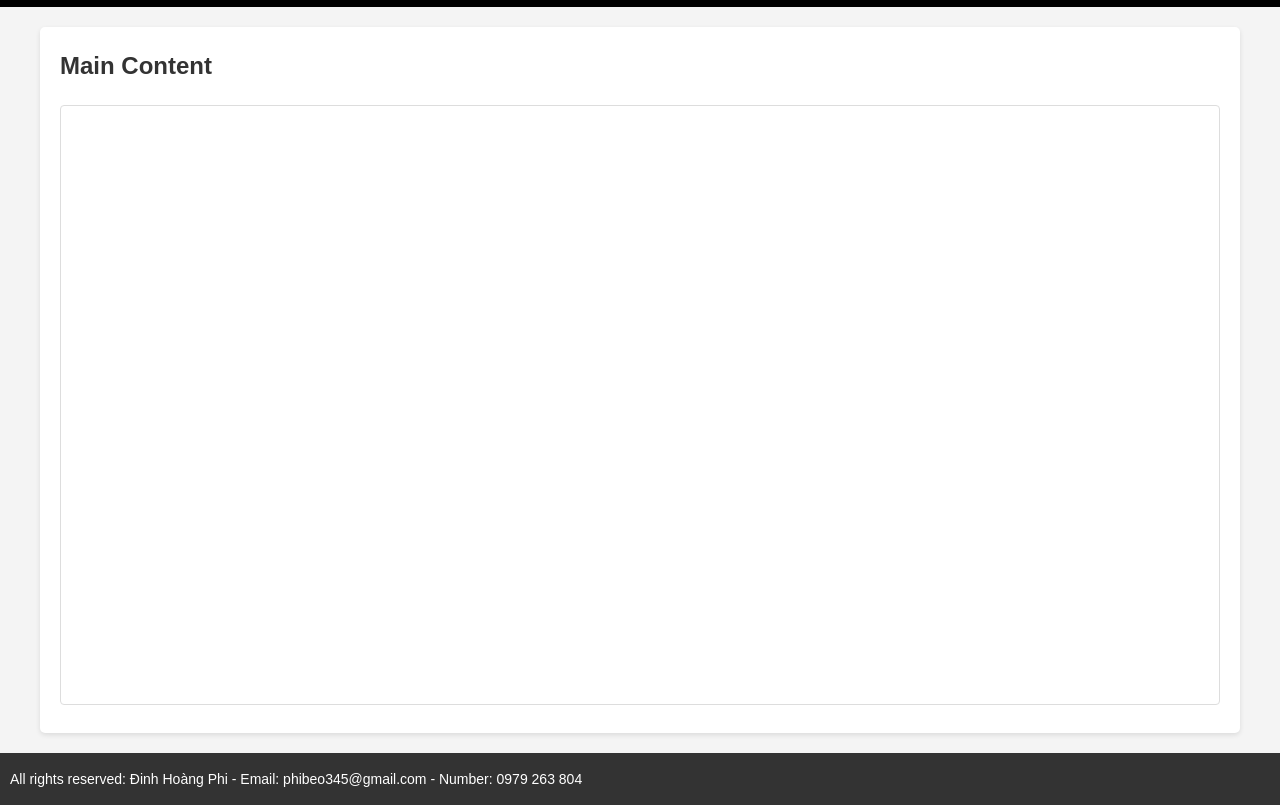
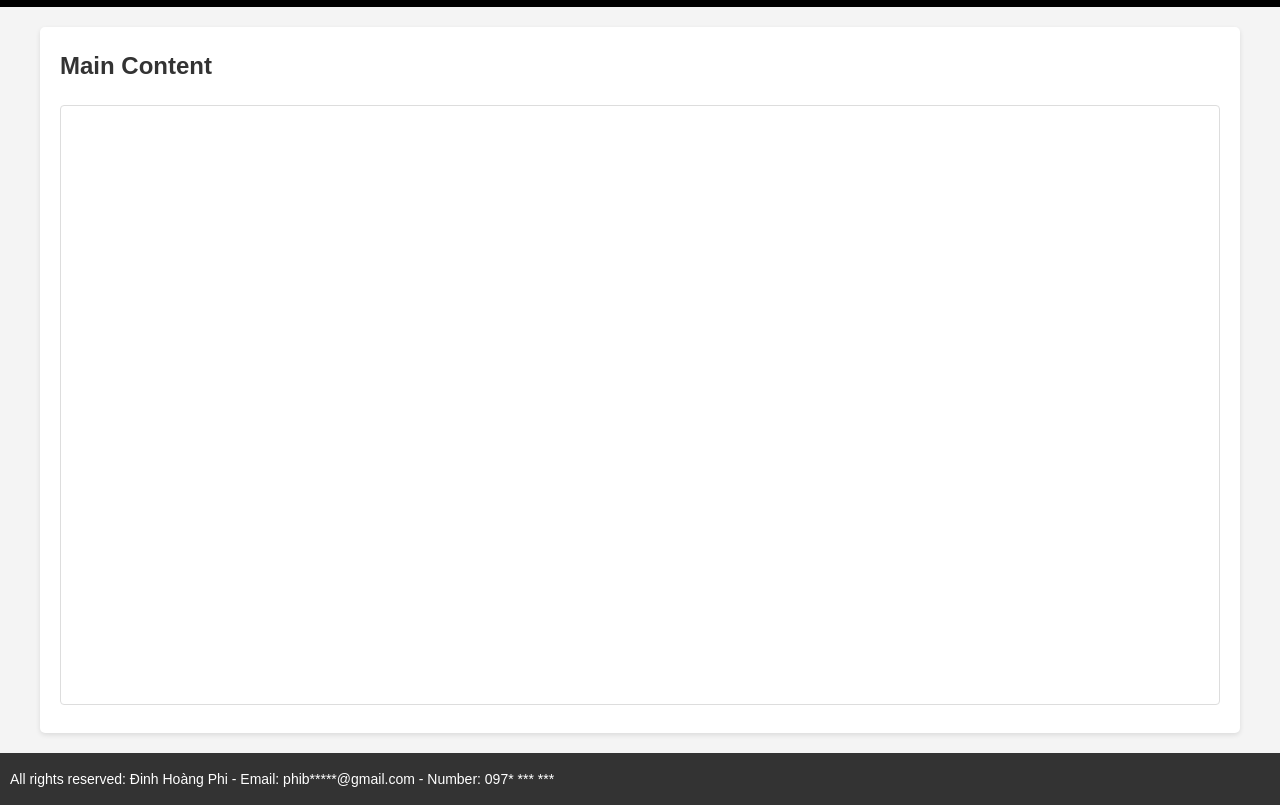
Before and after one commit to noriadler49/didactic-octo-funicular, a plain HTML site: page index.html in a window 1280 px wide. Shown: the part 112-917 px from the top of the page. Drawn offline with Linux system fonts and the light colour scheme.

Commit message:
change information.
not too public.

```diff
--- a/index.html
+++ b/index.html
@@ -29,7 +29,7 @@
     </main>
 
     <footer>
-        All rights reserved: Đinh Hoàng Phi - Email: phibeo345@gmail.com - Number: 0979 263 804
+        All rights reserved: Đinh Hoàng Phi - Email: phib*****@gmail.com - Number: 097* *** ***
     </footer>
 
 </body>
```
